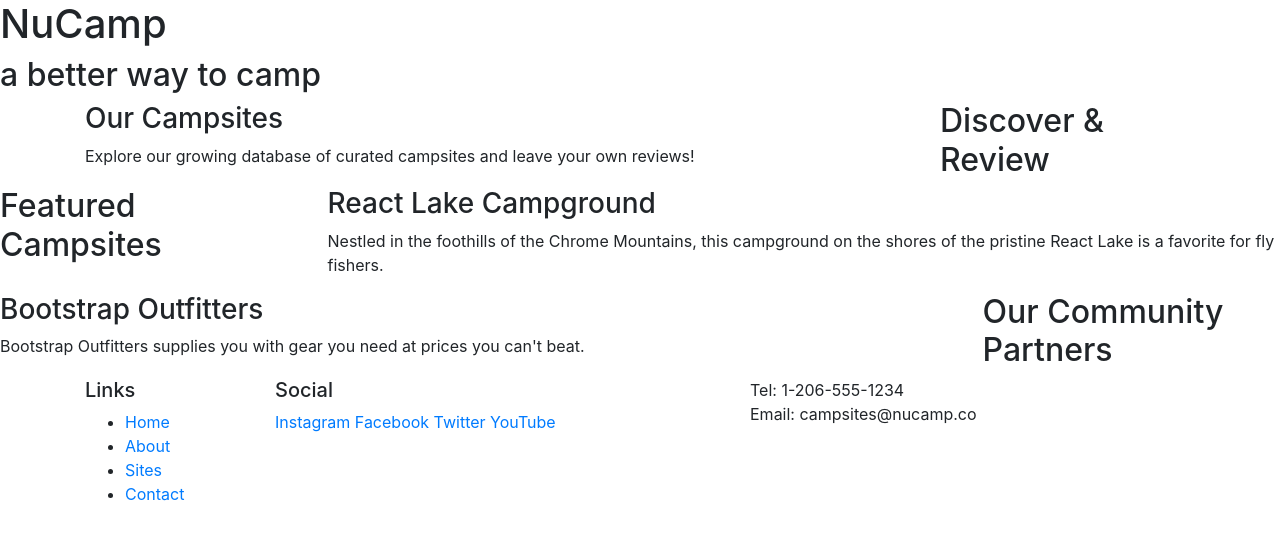
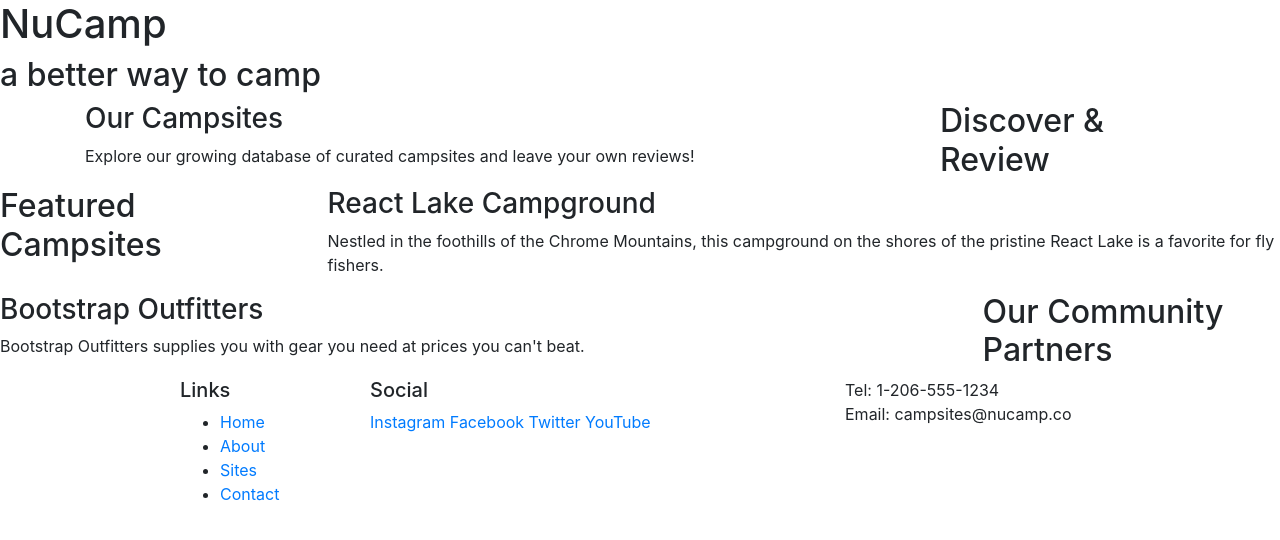
Before and after one commit to Andm4/bootstrap-nu-, a website: page index.html in a window 1280 px wide. Drawn offline with nearby package versions, Linux system fonts and the light colour scheme.

Commit message:
Add Offset class

```diff
--- a/index.html
+++ b/index.html
@@ -66,7 +66,7 @@
     <footer>
         <div class="container">
             <div class="row">
-                <div class="col-4 col-sm-2">
+                <div class="col-4 col-sm-2 offset-1">
                     <h5>Links</h5>
                     <ul>
                         <li><a href="#">Home</a></li>
```
